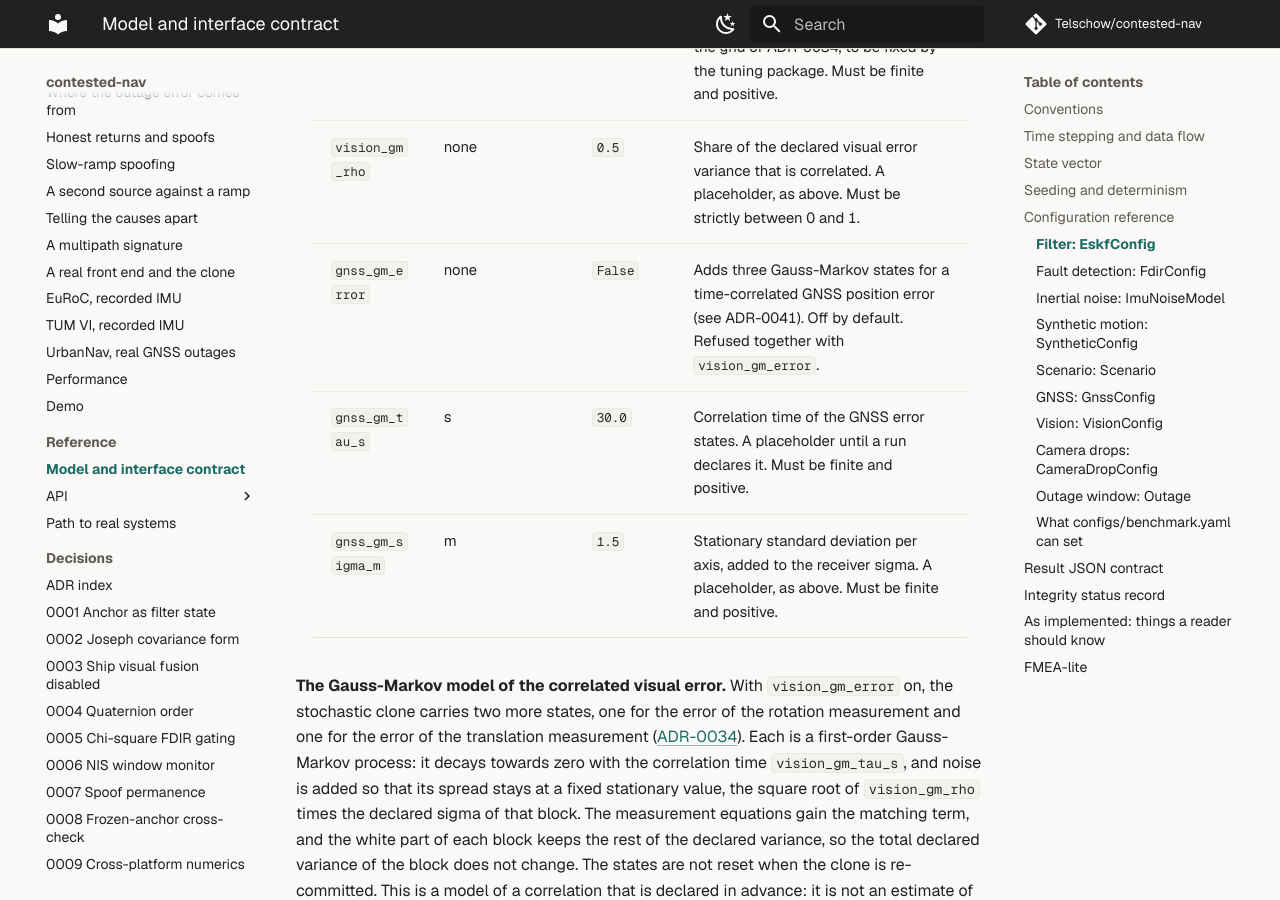
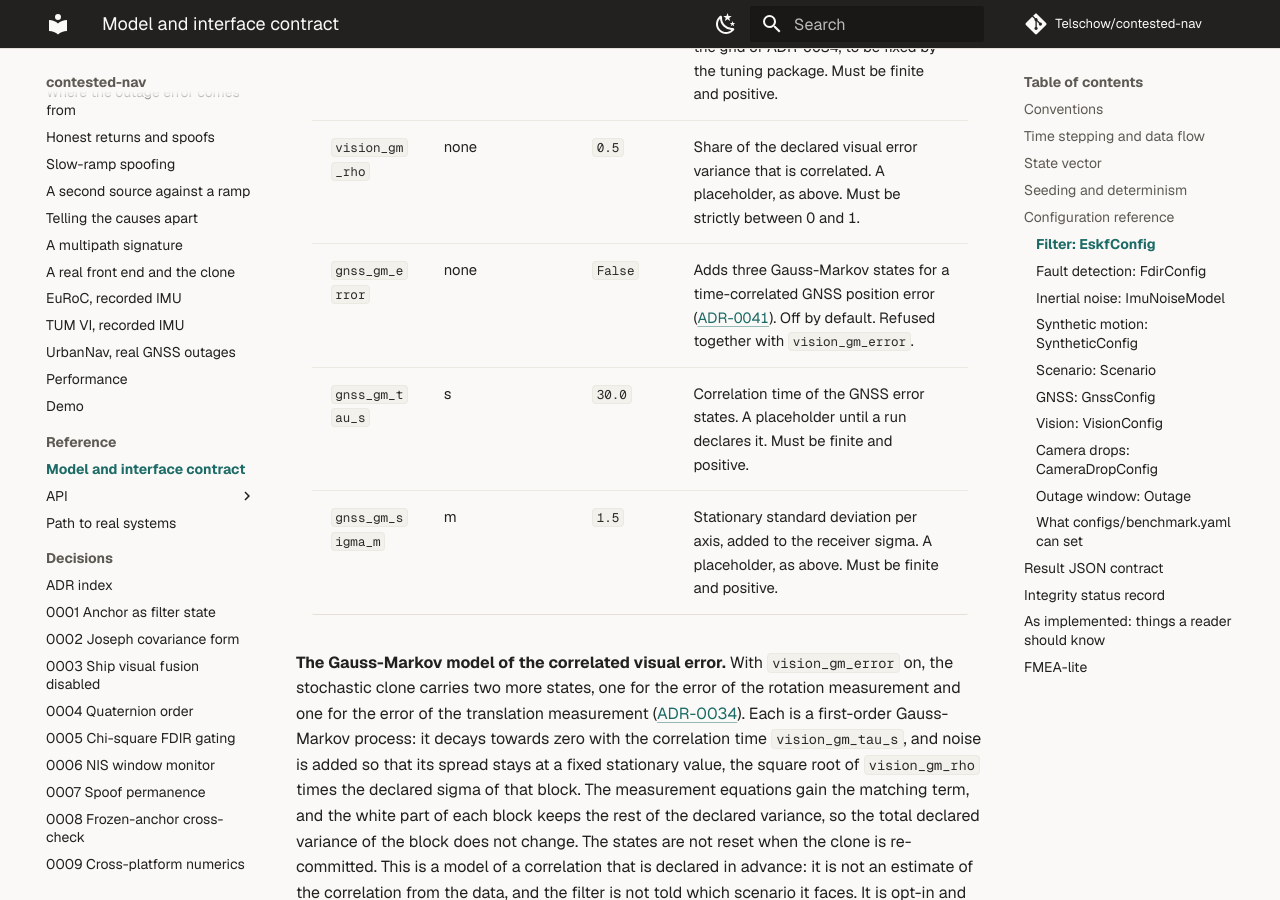
Before and after one commit to Telschow/contested-nav, an MkDocs documentation site: the page built from docs/MODEL.md, in a window 1280 px wide and 900 px high, scrolled down 7452 px. Built offline with MkDocs 1.6.1 and Material for MkDocs 9.7.7, drawn with Linux system fonts in a browser that asks for light colours; comment, search, counter and statistics services are not loaded.

Commit message:
docs(model): link ADR-0041 from the gnss_gm_error row
Co-Authored-By: Claude Sonnet 5.5 <noreply@anthropic.com>

```diff
--- a/docs/MODEL.md
+++ b/docs/MODEL.md
@@ -128,7 +128,7 @@ and in [as implemented](#as-implemented-things-a-reader-should-know).
 | `vision_gm_error` | none | `False` | A Gauss-Markov model of the temporally correlated part of the visual measurement error, as two more vector states in the stochastic clone ([ADR-0034](adr/0034-a-gauss-markov-model-of-the-correlated-visual-error.md)). Applies only to `vision_model='clone'`. It is refused together with `vision_adaptive_scale`, and the benchmark refuses it together with a noise preset. Off, every output is unchanged. |
 | `vision_gm_tau_s` | s | `1.0` | Correlation time of the two Gauss-Markov states. A placeholder inside the grid of ADR-0034, to be fixed by the tuning package. Must be finite and positive. |
 | `vision_gm_rho` | none | `0.5` | Share of the declared visual error variance that is correlated. A placeholder, as above. Must be strictly between 0 and 1. |
-| `gnss_gm_error` | none | `False` | Adds three Gauss-Markov states for a time-correlated GNSS position error (see ADR-0041). Off by default. Refused together with `vision_gm_error`. |
+| `gnss_gm_error` | none | `False` | Adds three Gauss-Markov states for a time-correlated GNSS position error ([ADR-0041](adr/0041-a-correlated-error-term-for-the-gnss-update.md)). Off by default. Refused together with `vision_gm_error`. |
 | `gnss_gm_tau_s` | s | `30.0` | Correlation time of the GNSS error states. A placeholder until a run declares it. Must be finite and positive. |
 | `gnss_gm_sigma_m` | m | `1.5` | Stationary standard deviation per axis, added to the receiver sigma. A placeholder, as above. Must be finite and positive. |
 
```
